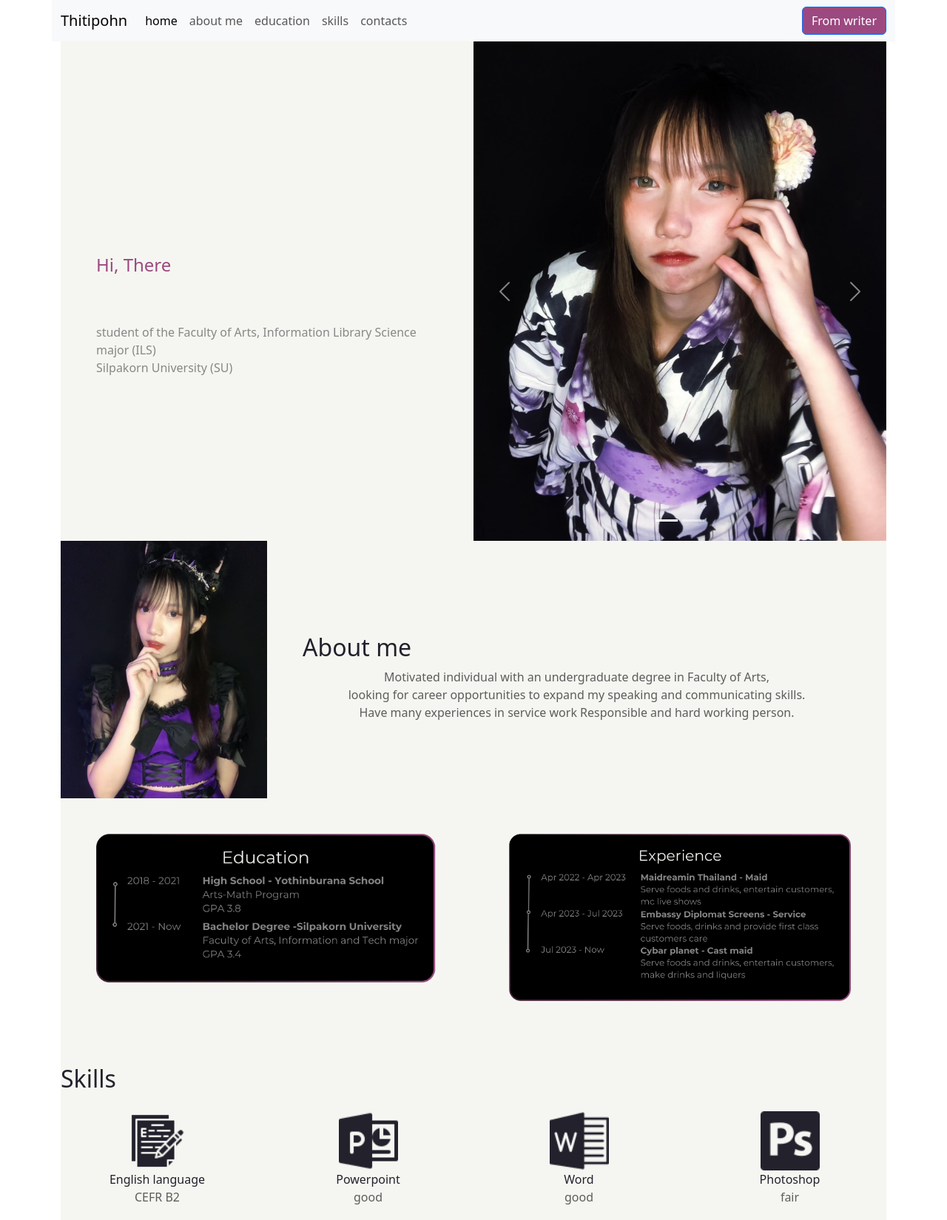
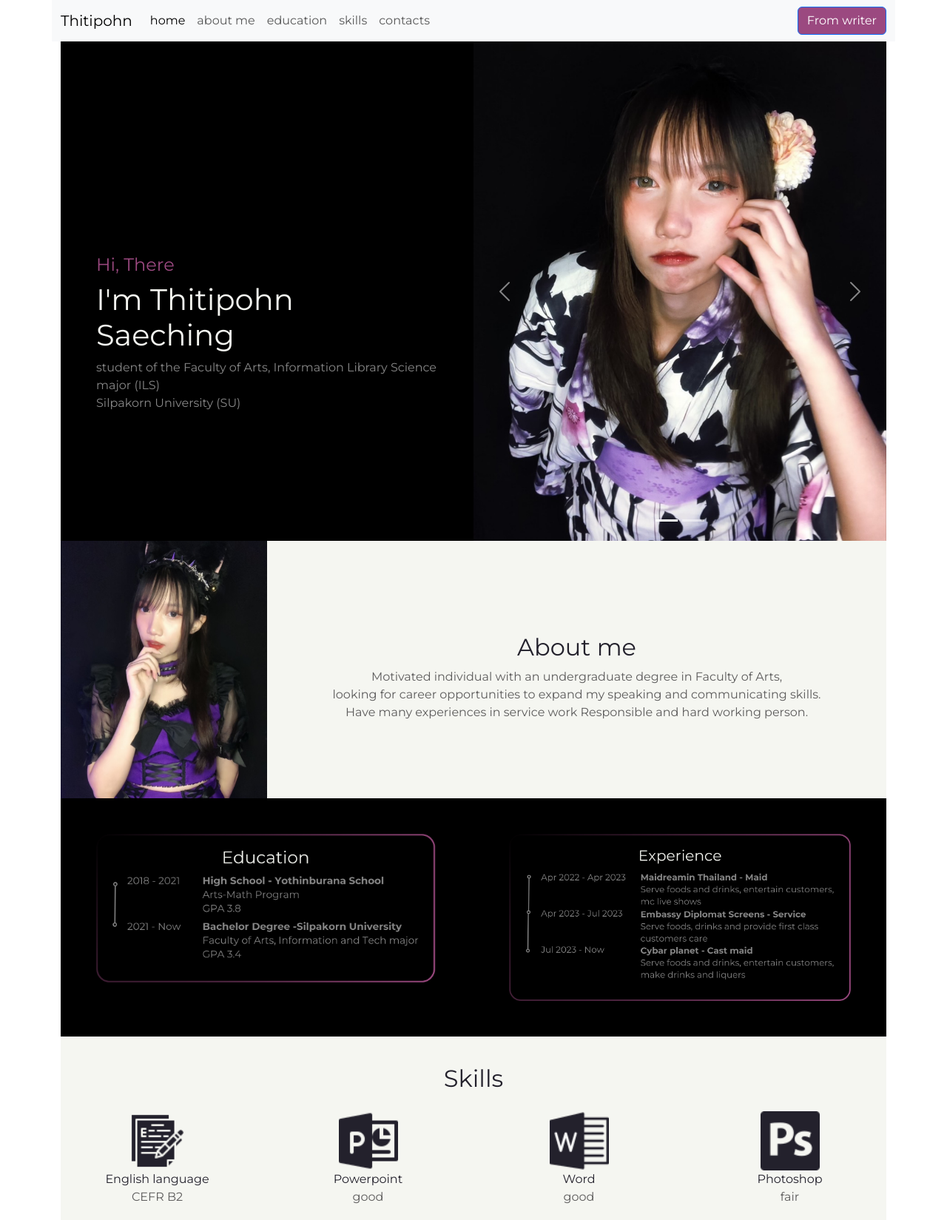
Before and after one commit to jaylenesq/resume, a plain HTML site: page index.html in a window 1280 px wide. Shown: the top 1649 px of the page at 74% size. Drawn offline with nearby package versions, Linux system fonts and the light colour scheme.

Commit message:
version 4.5
แก้เปิดไม่ได้

```diff
--- a/css/style.css
+++ b/css/style.css
@@ -1,6 +1,15 @@
-<style>
-.img_rsponsive{
-  width: 100%
-    height: auto;
+body{font-family: 'Montserrat', sans-serif;}
+
+
+#home{ background-color: black;}
+#education{ background-color: black;}
+h2{text-align: center;}
+#contacts{ background-color: black;}
+
+.nav-link{
+  transition: all 0.2s;
 }
-</style>
+
+.nav-link:hover{
+  border-bottom: 2px solid #9b4980;
+}
```
